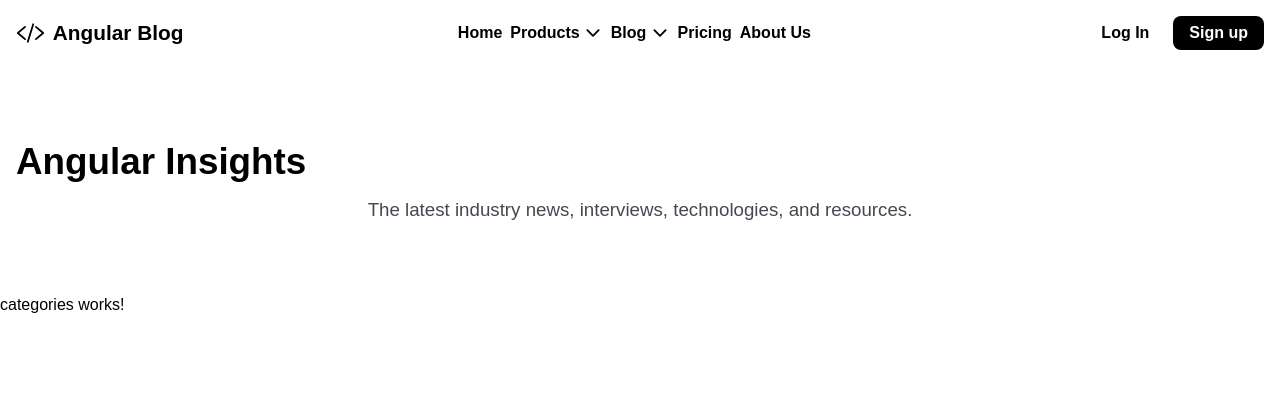
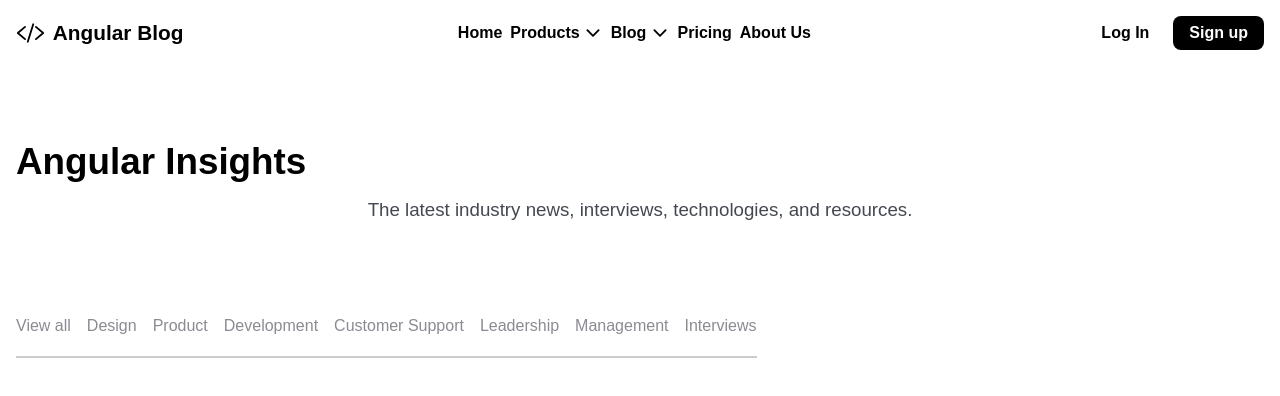
Before and after one commit to ygg-m/angular-blog, an Angular app: page / in a window 1280 px wide. Shown: the top 396 px of the page. Built offline with nearby package versions, Linux system fonts and the light colour scheme.

Commit message:
feat: basic structure

```diff
--- a/src/app/Components/categories/categories.component.html
+++ b/src/app/Components/categories/categories.component.html
@@ -1 +1,13 @@
-<p>categories works!</p>
+<div class="categories-container">
+  <ul class="categories">
+    <li class="category">View all</li>
+    <li class="category">Design</li>
+    <li class="category">Product</li>
+    <li class="category">Development</li>
+    <li class="category">Customer Support</li>
+    <li class="category">Leadership</li>
+    <li class="category">Management</li>
+    <li class="category">Interviews</li>
+  </ul>
+  <hr />
+</div>
--- a/src/app/Components/categories/categories.component.sass
+++ b/src/app/Components/categories/categories.component.sass
@@ -0,0 +1,24 @@
+.categories-container
+  width: fit-content
+  padding: 0 1rem
+
+  .categories
+    display: flex
+    color: #8a8b93
+
+    list-style: none
+    gap: 1rem
+
+    .category
+      cursor: pointer
+      padding: 1.3rem 0
+      min-width: fit-content
+
+      &:hover
+        color: #000
+        border-bottom: solid 2px #000
+        margin-bottom: -2px
+
+
+  hr
+    border: solid 1px #ccc
```
